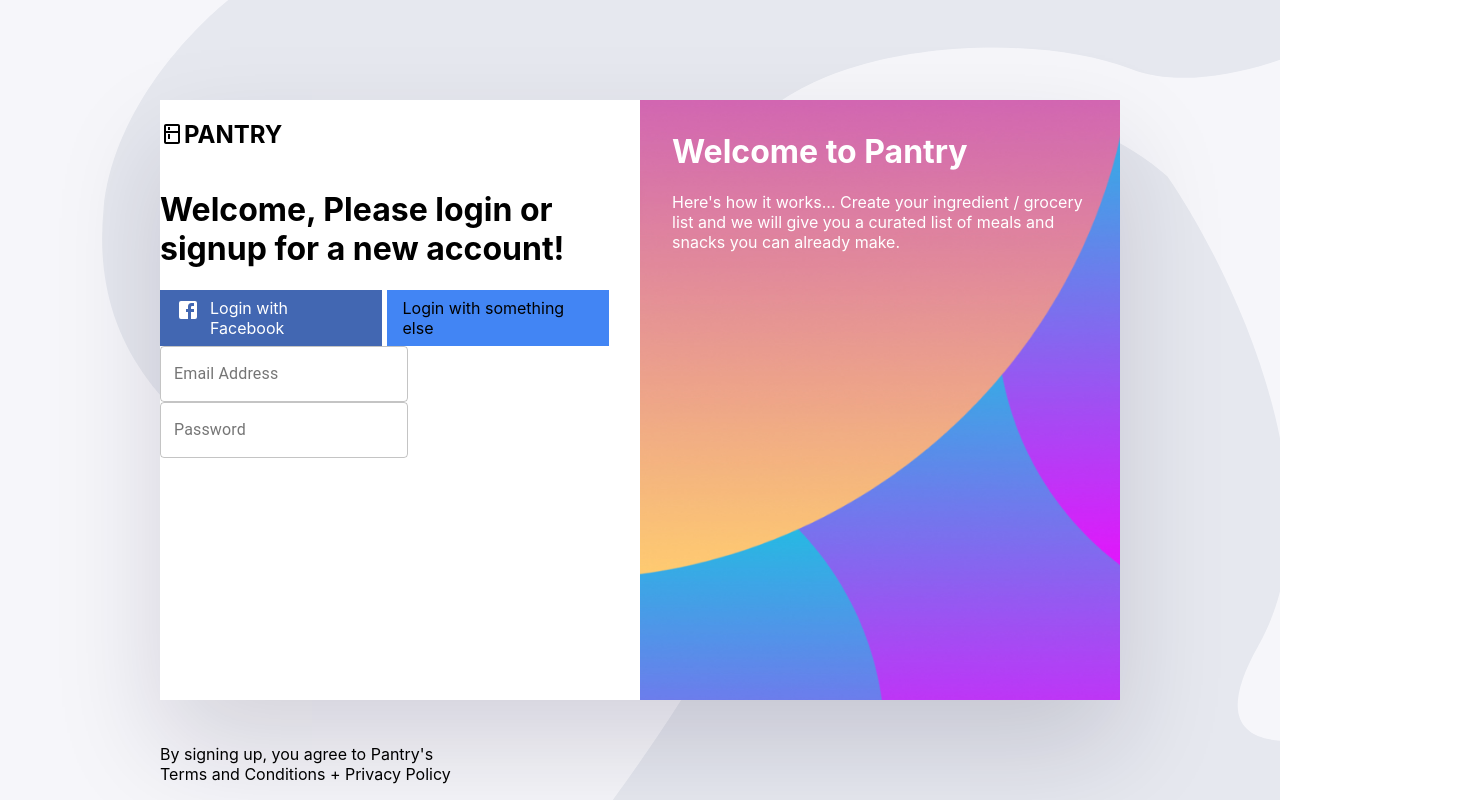
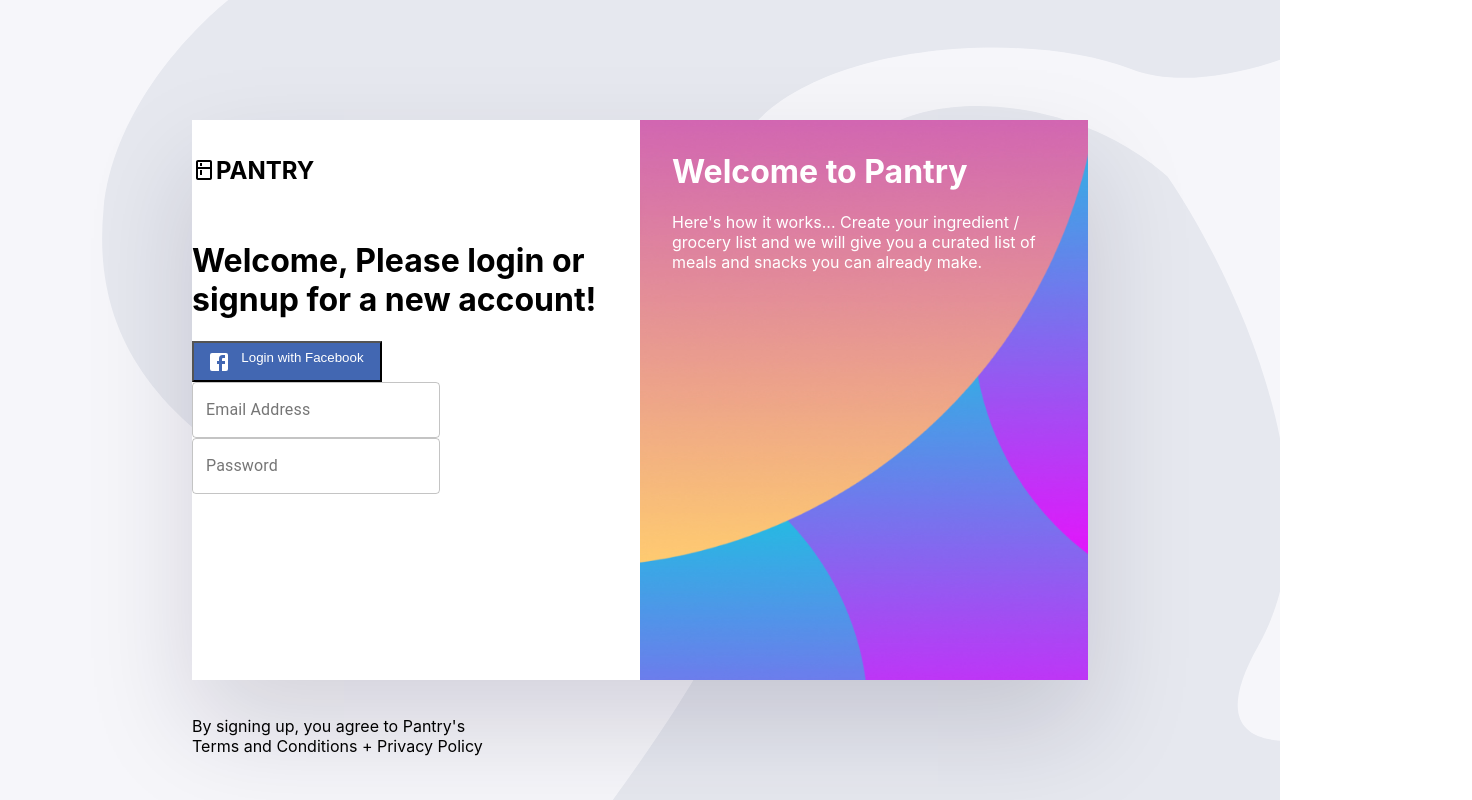
Before and after one commit to Entropiks/Pantry, a React (Create React App) app: page / in a window 1280 px wide. Shown: the whole page, 1472 px wide, since content can reach past the window. Built offline with nearby package versions, Linux system fonts and the light colour scheme.

Commit message:
google login + auth implemented

```diff
--- a/package.json
+++ b/package.json
@@ -8,7 +8,9 @@
     "@testing-library/jest-dom": "^5.11.5",
     "@testing-library/react": "^11.1.1",
     "@testing-library/user-event": "^12.2.0",
+    "firebase": "^8.1.1",
     "react": "^17.0.1",
+    "react-bootstrap": "^1.4.0",
     "react-dom": "^17.0.1",
     "react-scripts": "4.0.0",
     "web-vitals": "^0.2.4"
--- a/src/App.css
+++ b/src/App.css
@@ -9,3 +9,8 @@
   height: 100vh;
   width: 100vw;
 }
+
+.row {
+  width: 100%;
+  min-height: 100px;
+}
--- a/src/Components/Login.css
+++ b/src/Components/Login.css
@@ -1,7 +1,7 @@
 .loginPanel {
     display: flex;
-    width: 75vw;
-    height: 75vh;
+    width: 70vw;
+    height: 70vh;
     background-color: white;
     box-shadow: rgba(17, 12, 46, 0.15) 0px 48px 100px 0px;
 }
@@ -25,8 +25,8 @@
     display: grid;
 }
 .login_footer {
-    position: absolute;
-    bottom: 0
+  position: absolute;
+  bottom: 0;
 }
 
 .panel_left {
--- a/src/Components/Login.js
+++ b/src/Components/Login.js
@@ -1,17 +1,24 @@
 import React from 'react';
 import KitchenIcon from '@material-ui/icons/Kitchen';
 import FacebookIcon from '@material-ui/icons/Facebook';
-
 import TextField from '@material-ui/core/TextField';
 
+import { auth, provider } from '../firebase';
 
 import './Login.css';
+import '../App.css';
 
 function Login() {
+    const user_login = () => {
+      auth.signInWithPopup(provider)
+          .then(result => console.log(result))
+          .catch(error => alert(error.message));
+      };
+
     return (
         <div className="loginPanel">
           <div class="panel_left">
-                <div className="login_logo">
+            <div className="row login_logo">
               <KitchenIcon />
               <h2>PANTRY</h2>
 
@@ -20,8 +27,8 @@
               <h1>Welcome, Please login or signup for a new account!</h1>
             </div>
             <div className="login_body">
-                    <btn className="btn btn_facebook"><FacebookIcon />Login with Facebook</btn>&nbsp;
-                    <btn className="btn btn_google">Login with something else</btn>
+              <button onClick={user_login} className="btn btn_facebook"><FacebookIcon />Login with Facebook</button>&nbsp;
+              {/* <btn className="btn btn_google">Login with something else</btn> */}
 
             </div>
             <div className="login_form">
@@ -30,7 +37,7 @@
                   <TextField id="outlined-basic" label="Password" variant="outlined" />
               </form>
             </div>
-                <div className="login_footer">
+            <div className="row login_footer">
                 <p>By signing up, you agree to Pantry's <br></br>Terms and Conditions + Privacy Policy</p>
             </div>
         </div>
--- /dev/null
+++ b/src/firebase.js
@@ -0,0 +1,19 @@
+import firebase from 'firebase';
+
+const firebaseConfig = {
+  apiKey: "AIzaSyAYExerSdN_15tq0SNUZbtcLjDV4hiUTh4",
+  authDomain: "pantry-3543e.firebaseapp.com",
+  databaseURL: "https://pantry-3543e.firebaseio.com",
+  projectId: "pantry-3543e",
+  storageBucket: "pantry-3543e.appspot.com",
+  messagingSenderId: "326295860357",
+  appId: "1:326295860357:web:d929932d147532c8ea25ec"
+};
+
+const firebaseApp = firebase.initializeApp(firebaseConfig);
+const db = firebaseApp.firestore();
+const auth = firebase.auth();
+const provider = new firebase.auth.GoogleAuthProvider();
+
+export { auth, provider };
+export default db;
```
Also changed, not shown: 1 other file (tests, documents, lock files or other folders). Lines whose indentation alone changed are shown as unchanged.
